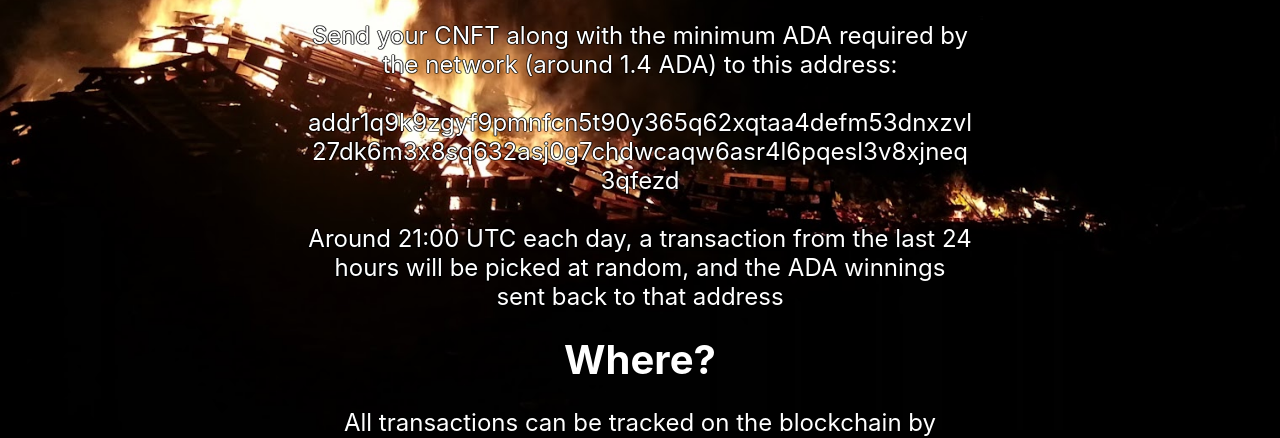
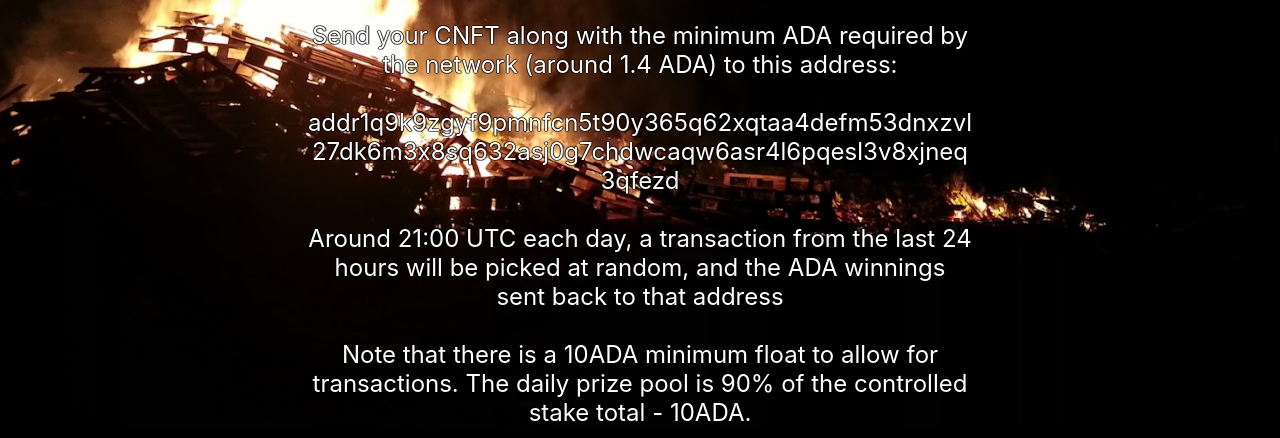
Before and after one commit to hookmanuk/cnftburnlottery, a plain HTML site: page index.html in a window 1280 px wide. Shown: the part 530-968 px from the top of the page. Drawn offline with Linux system fonts and the light colour scheme.

Commit message:
Update index.html

```diff
--- a/index.html
+++ b/index.html
@@ -52,7 +52,9 @@
                 <br />
                 addr1q9k9zgyf9pmnfcn5t90y365q62xqtaa4defm53dnxzvl27dk6m3x8sq632asj0g7chdwcaqw6asr4l6pqesl3v8xjneq3qfezd<br />
                 <br />
-                Around 21:00 UTC each day, a transaction from the last 24 hours will be picked at random, and the ADA winnings sent back to that address
+                Around 21:00 UTC each day, a transaction from the last 24 hours will be picked at random, and the ADA winnings sent back to that address<br />
+                <br />
+                Note that there is a 10ADA minimum float to allow for transactions. The daily prize pool is 90% of the controlled stake total - 10ADA.
             </p>
         </div>
         <div class="transactions">
```
